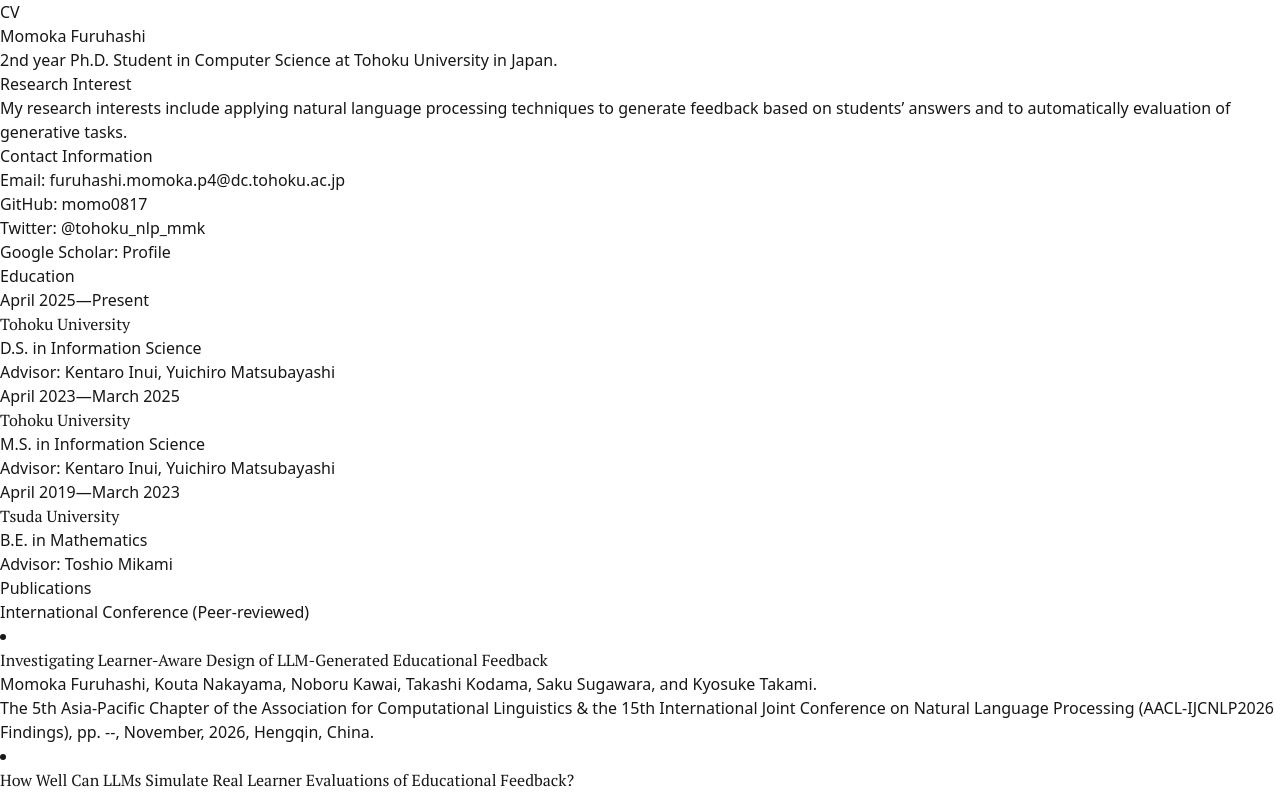
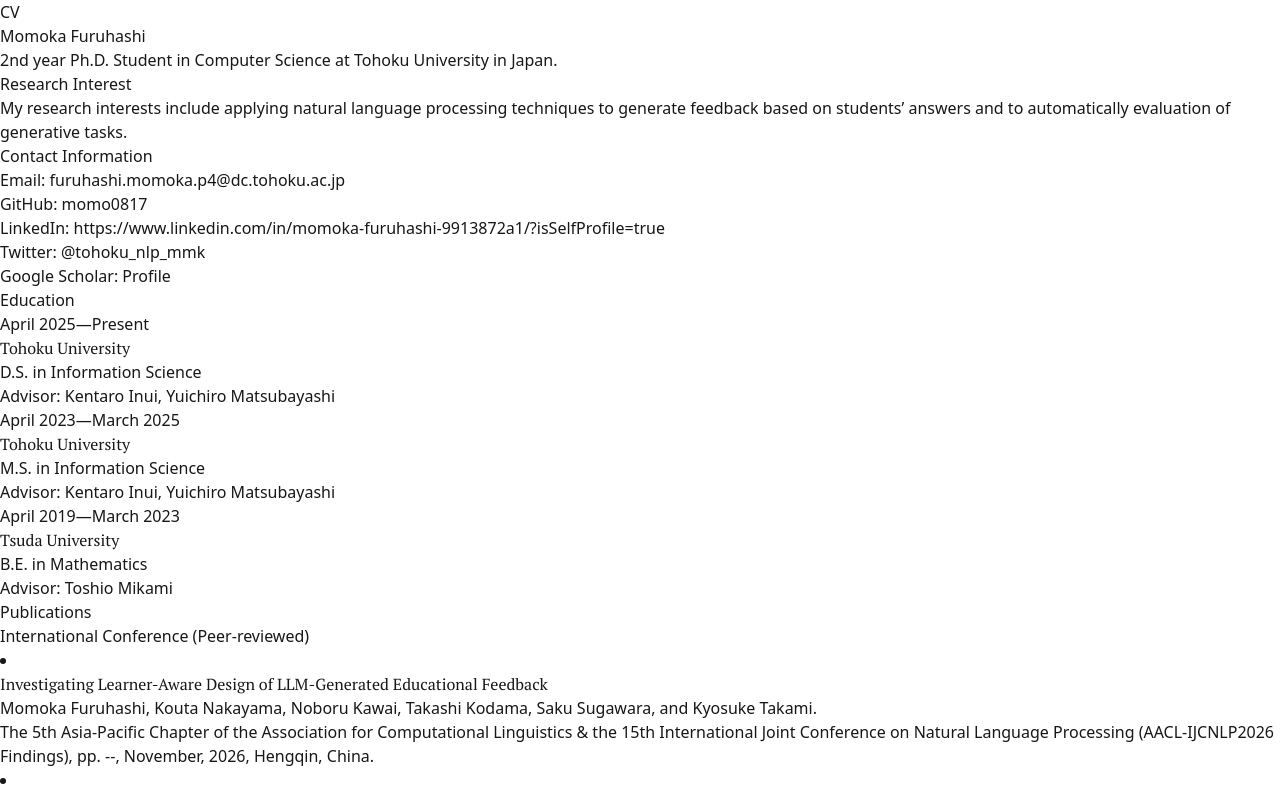
Before and after one commit to momo0817/momo0817.github.io, a Next.js app: page /cv in a window 1280 px wide. Shown: the top 796 px of the page. Built offline with nearby package versions, Linux system fonts and the light colour scheme.

Commit message:
Update website

```diff
--- a/src/data/aboutme.ts
+++ b/src/data/aboutme.ts
@@ -30,7 +30,7 @@
   imageUrl:"/about_me.JPG",
   googleScholarUrl: "https://scholar.google.co.jp/citations?view_op=list_works&hl=ja&authuser=3&user=NT4C1ZUAAAAJ",
   githubUsername: "momo0817",
-  linkedinUsername: "-",
+  linkedinUsername: "https://www.linkedin.com/in/momoka-furuhashi-9913872a1/?isSelfProfile=true",
   twitterUsername: "tohoku_nlp_mmk",
   // blogUrl: "https://",
   // cvUrl: "http://localhost:3000/cv",
```
